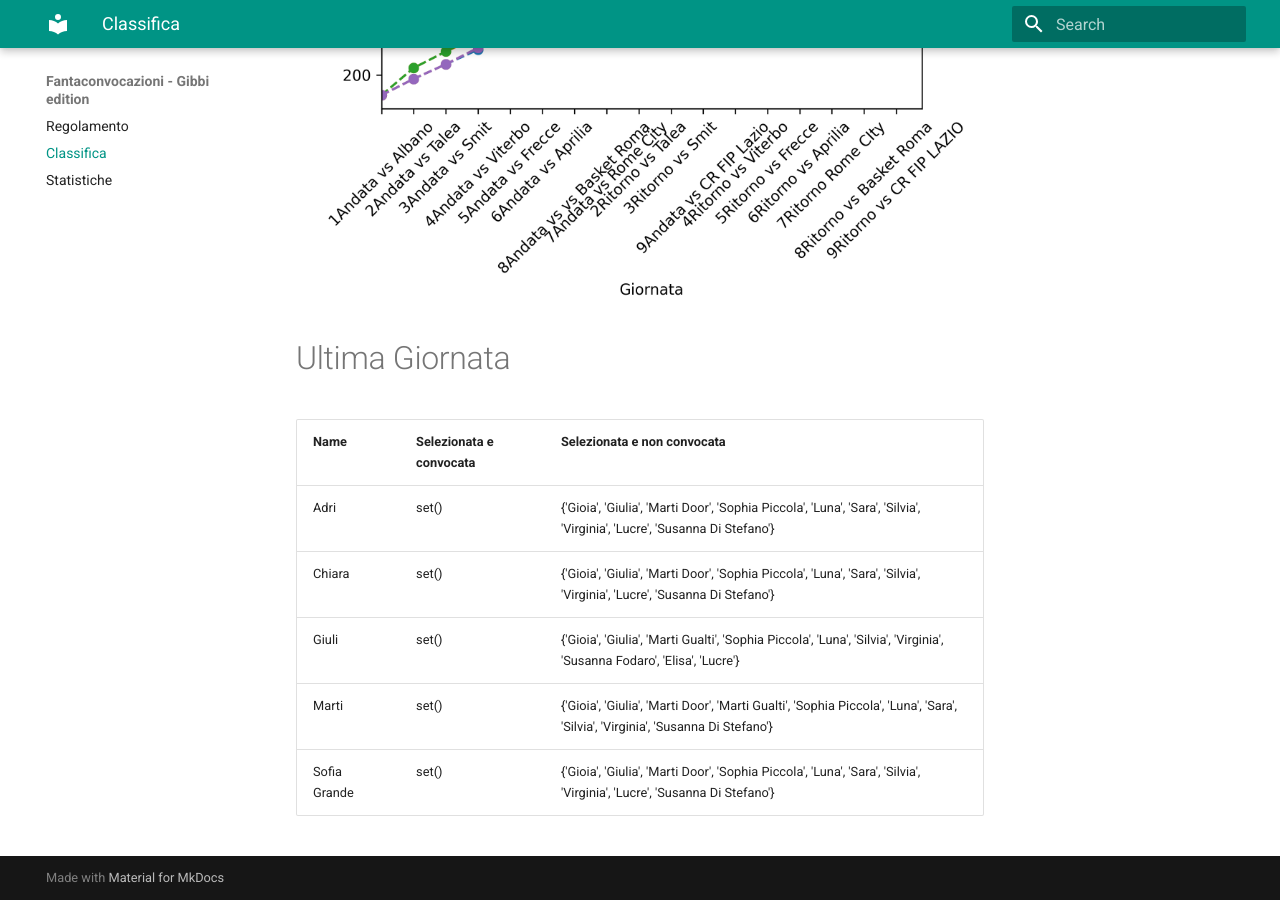
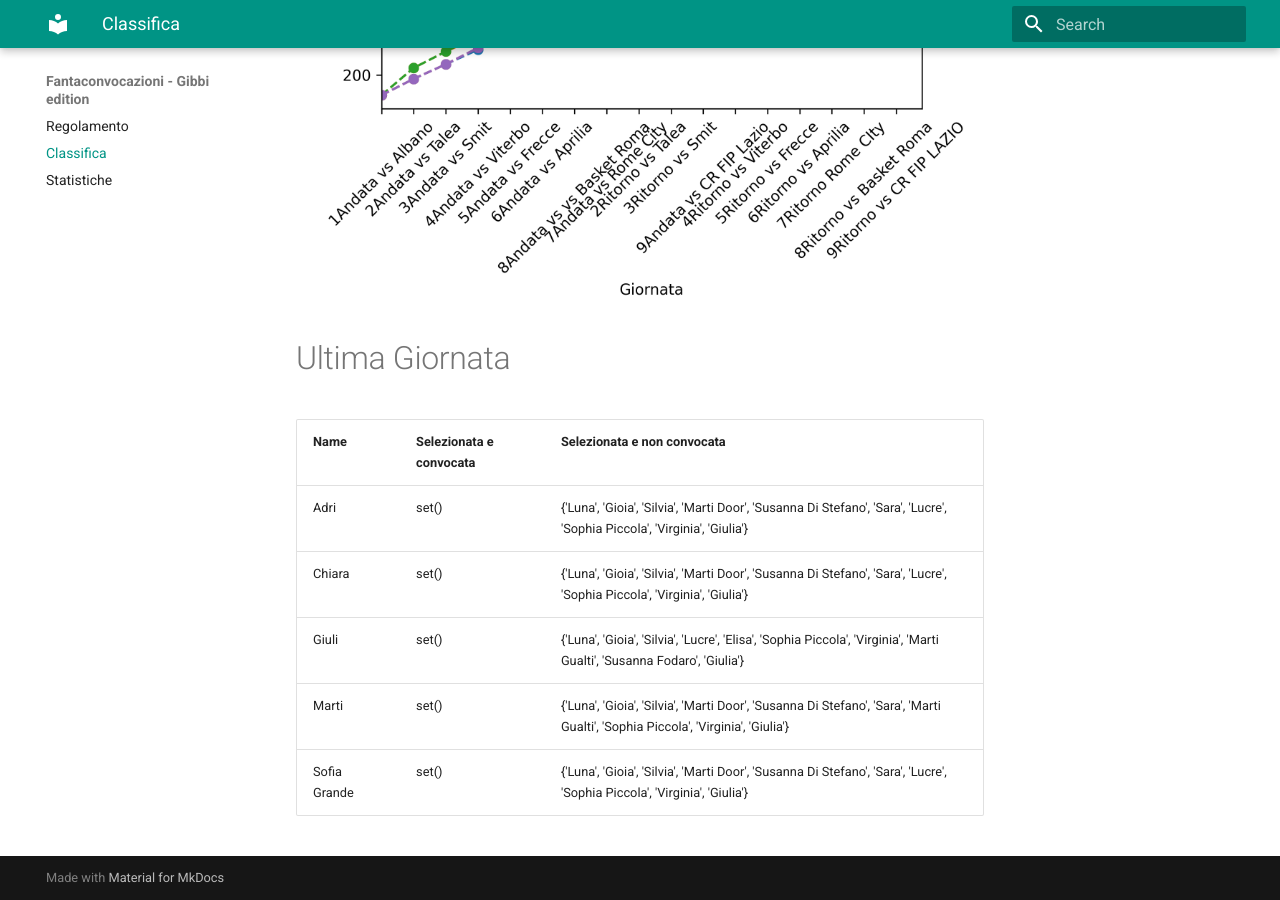
Before and after one commit to martinig94/fantagibbi, an MkDocs documentation site: the page built from docs/Classifica.md, in a window 1280 px wide and 900 px high, scrolled down 810 px. Built offline with MkDocs 1.6.1 and Material for MkDocs 9.7.7, drawn with Linux system fonts in a browser that asks for light colours.

Commit message:
Auto-update from main.py

```diff
--- a/docs/Classifica.md
+++ b/docs/Classifica.md
@@ -18,9 +18,9 @@
 <!-- START_TABLE CORRECT -->
 | Name         | Selezionata e convocata   | Selezionata e non convocata                                                                                                     |
 |:-------------|:--------------------------|:--------------------------------------------------------------------------------------------------------------------------------|
-| Adri         | set()                     | {'Gioia', 'Giulia', 'Marti Door', 'Sophia Piccola', 'Luna', 'Sara', 'Silvia', 'Virginia', 'Lucre', 'Susanna Di Stefano'}        |
-| Chiara       | set()                     | {'Gioia', 'Giulia', 'Marti Door', 'Sophia Piccola', 'Luna', 'Sara', 'Silvia', 'Virginia', 'Lucre', 'Susanna Di Stefano'}        |
-| Giuli        | set()                     | {'Gioia', 'Giulia', 'Marti Gualti', 'Sophia Piccola', 'Luna', 'Silvia', 'Virginia', 'Susanna Fodaro', 'Elisa', 'Lucre'}         |
-| Marti        | set()                     | {'Gioia', 'Giulia', 'Marti Door', 'Marti Gualti', 'Sophia Piccola', 'Luna', 'Sara', 'Silvia', 'Virginia', 'Susanna Di Stefano'} |
-| Sofia Grande | set()                     | {'Gioia', 'Giulia', 'Marti Door', 'Sophia Piccola', 'Luna', 'Sara', 'Silvia', 'Virginia', 'Lucre', 'Susanna Di Stefano'}        |
+| Adri         | set()                     | {'Luna', 'Gioia', 'Silvia', 'Marti Door', 'Susanna Di Stefano', 'Sara', 'Lucre', 'Sophia Piccola', 'Virginia', 'Giulia'}        |
+| Chiara       | set()                     | {'Luna', 'Gioia', 'Silvia', 'Marti Door', 'Susanna Di Stefano', 'Sara', 'Lucre', 'Sophia Piccola', 'Virginia', 'Giulia'}        |
+| Giuli        | set()                     | {'Luna', 'Gioia', 'Silvia', 'Lucre', 'Elisa', 'Sophia Piccola', 'Virginia', 'Marti Gualti', 'Susanna Fodaro', 'Giulia'}         |
+| Marti        | set()                     | {'Luna', 'Gioia', 'Silvia', 'Marti Door', 'Susanna Di Stefano', 'Sara', 'Marti Gualti', 'Sophia Piccola', 'Virginia', 'Giulia'} |
+| Sofia Grande | set()                     | {'Luna', 'Gioia', 'Silvia', 'Marti Door', 'Susanna Di Stefano', 'Sara', 'Lucre', 'Sophia Piccola', 'Virginia', 'Giulia'}        |
 <!-- END_TABLE CORRECT -->
```
